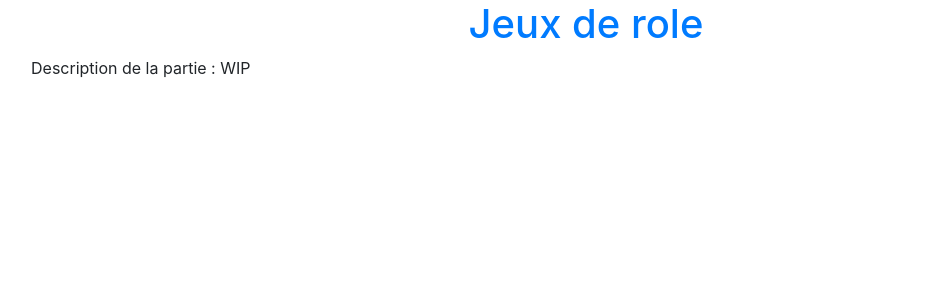
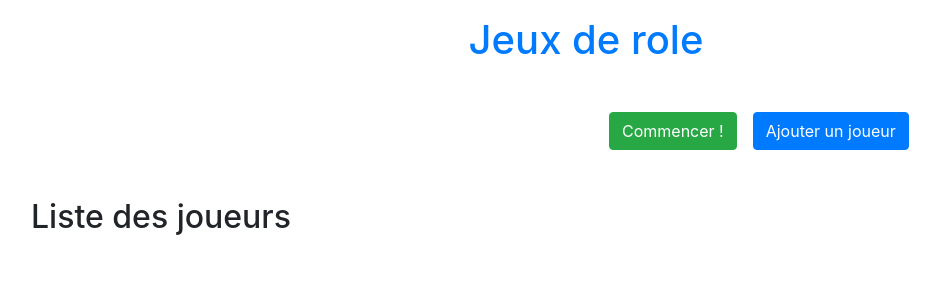
Before and after one commit to castroCrea/hackathon, a Vue app in the folder assets/vuejs/: page /game/1/description in a window 1280 px wide. Shown: the top 300 px of the page, without its empty margins (54-994 px from the left). Built offline with nearby package versions, Linux system fonts and the light colour scheme; no server answers; what vue-cookies would draw is missing.

Commit message:
Game Description - Start

```diff
--- a/assets/vuejs/src/App.vue
+++ b/assets/vuejs/src/App.vue
@@ -1,16 +1,12 @@
 <template>
   <div id="app">
-    <div class="container">
-      <div class="col">
-        <h1 class="text-center"><router-link :to="{name: 'home'}">Jeux de role</router-link></h1>
-      </div>
-    </div>
-    <div class="container">
-      <div class="row">
+    <div class="py-3">
+      <div class="container">
         <div class="col">
-          <router-view></router-view>
+          <h1 class="text-center"><router-link :to="{name: 'home'}">Jeux de role</router-link></h1>
         </div>
       </div>
+      <router-view></router-view>
     </div>
   </div>
 </template>
--- a/assets/vuejs/src/pages/Game.vue
+++ b/assets/vuejs/src/pages/Game.vue
@@ -9,17 +9,9 @@
     export default {
         name: "Game",
         data(){
-            return {
-            }
+            return {}
         },
-        methods: {
-            createGame(e) {
-                this.axios.post('http://localhost:8000/api/games', this.user)
-                .then((response) => {
-                  this.$router.push({name: 'Home'})
-                })
-            }
-        }
+        methods: {}
     }
 </script>
 
--- a/assets/vuejs/src/pages/GameCreate.vue
+++ b/assets/vuejs/src/pages/GameCreate.vue
@@ -1,5 +1,7 @@
 <template>
-  <div>
+  <div class="container">
+    <div class="row">
+      <div class="col">
         <h2 class="text-center">Créer une partie</h2>
         <form>
 
@@ -44,6 +46,8 @@
           <button type="submit" v-on:click.prevent="createGame()" class="btn btn-primary" :disabled="submitStatus === 'PENDING'">Valider</button>
         </form>
       </div>
+    </div>
+  </div>
 </template>
 
 <script>
@@ -82,7 +86,7 @@
                 .then((response) => {
                   this.gameMaster.game = response.data['@id']
                   this.createGameMaster()
-                  this.$router.push({name: 'home'})
+                  this.$router.go(-1)
                 })
                 .catch((error) => {
                     this.submitStatus = 'ERROR'
--- a/assets/vuejs/src/pages/GameDescription.vue
+++ b/assets/vuejs/src/pages/GameDescription.vue
@@ -1,6 +1,22 @@
 <template>
   <div>
-    Description de la partie : WIP
+    <div class="container my-5">
+      <div class="row">
+        <div class="col align-baseline">
+          <h2>{{ game.title }}</h2>
+        </div>
+        <div class="col mr-auto align-baseline">
+          <a href="#" class="btn btn-success mx-2">Commencer !</a>
+              <router-link :to="{name: 'PlayerCreate', params: { gameId: game.id }}" class="btn btn-primary mx-2">Ajouter un joueur</router-link>
+        </div>
+      </div>
+    </div>
+
+    <div class="container my-5">
+      <div class="row col">
+        <h2>Liste des joueurs</h2>
+      </div>
+    </div>
   </div>
 </template>
 
@@ -10,18 +26,19 @@
         name: "GameDescription",
         data(){
             return {
-                user: {
-                    title: '',
-                    description: '',
-                    maxPlayer: ''
+                game: {
+                    title: ''
                 }
             }
         },
+        created() {
+          this.getGame()
+        },
         methods: {
-            createGame(e) {
-                this.axios.post('http://localhost:8000/api/games', this.user)
+            getGame() {
+                this.axios.get(`http://localhost:8000/api/games/${this.$route.params.gameId}`, this.user)
                 .then((response) => {
-                  this.$router.push({name: 'Home'})
+                    this.game = response.data
                 })
             }
         }
--- a/assets/vuejs/src/pages/GameList.vue
+++ b/assets/vuejs/src/pages/GameList.vue
@@ -52,7 +52,7 @@ export default {
     }
   },
   created() {
-      this.games = this.getGames()
+      this.getGames()
   },
   methods: {
       getGames(e) {
@@ -61,7 +61,6 @@ export default {
               let results = response.data['hydra:member'].reverse()
               const games = results.map( game => this.addIdFromURI(game) )
               this.games = games
-              return games;
           })
       },
       addIdFromURI(game){
```
Lines whose indentation alone changed are shown as unchanged.
